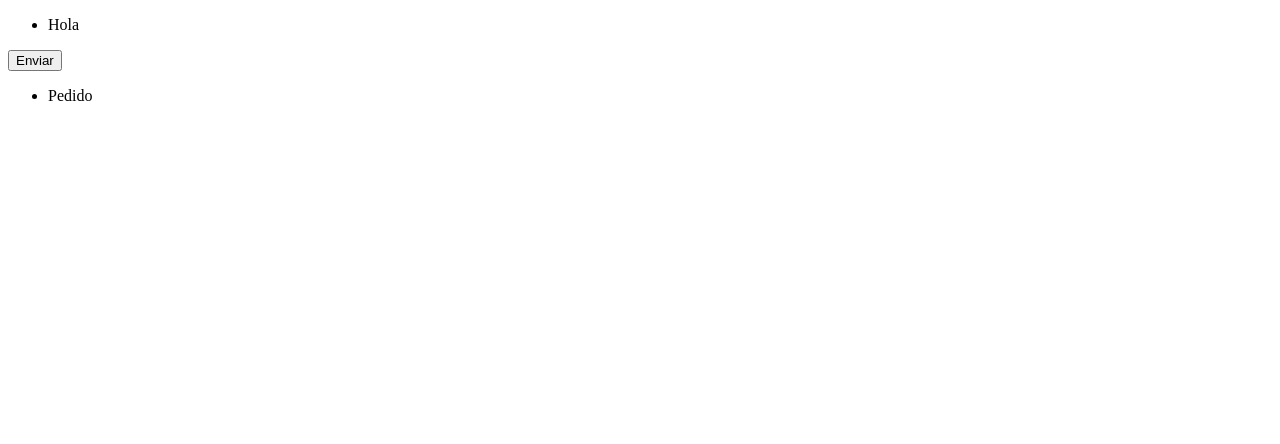
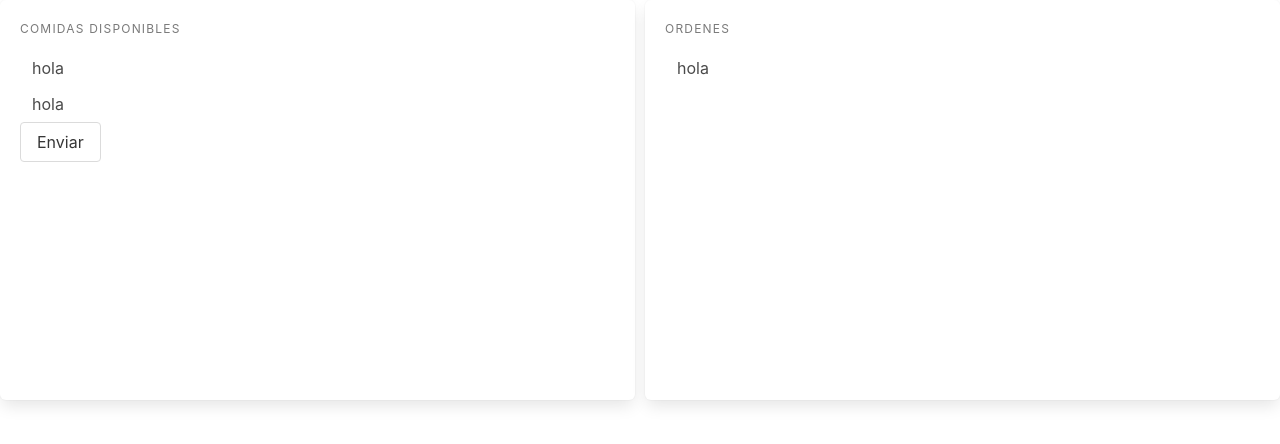
Before and after one commit to LeoCaprile/PedidosWeb, a plain HTML site: page index.html in a window 1280 px wide. Drawn offline with nearby package versions, Linux system fonts and the light colour scheme.

Commit message:
dDseño en progreso

```diff
--- a/index.html
+++ b/index.html
@@ -5,27 +5,35 @@
     <meta http-equiv="X-UA-Compatible" content="IE=edge">
     <meta name="viewport" content="width=device-width, initial-scale=1.0">
     <link rel="stylesheet" href="main.css">
+    <link rel="stylesheet" href="https://cdn.jsdelivr.net/npm/bulma@0.9.2/css/bulma.min.css">
+
     <title>Pedidos web</title>
 </head>
 
 <body>
-<div class="meals">
+<div class="contenedor">
 
-    <ul class="meals-list">
-        <li>Hola</li>
-    </ul>
+    <div class="meals box">
+        <p class="menu-label">Comidas disponibles</p>
+        <ul class="menu-list">
+            <a>hola</a>
+            <a>hola</a>
+        </ul>
 
-    <button>Enviar</button>
+        <div class="button">Enviar</div>
+
+    </div>
+    <div class="orders box">
+        <p class="menu-label">Ordenes</p>
+
+        <ul class="menu-list">
+            <a>hola</a>
+        </ul>
+
+    </div>
 
 </div>
 
-<div class="orders">
-
-    <ul class="orders-list">
-        <li>Pedido</li>
-    </ul>
-
-</div>
 
 </body>
 
--- a/main.css
+++ b/main.css
@@ -0,0 +1,19 @@
+.contenedor{
+    display: flex;
+    height: 50vh;
+}
+
+.meals{
+    display: flex;
+    margin-bottom: 0px !important;
+    margin-right: 10px;
+    flex: 1 1 0;
+}
+
+.meals:last-child{
+    align-self: flex-end;
+}
+
+.orders{
+    flex: 1 1 0;
+}
```
Also changed, not shown: main.js (added).
